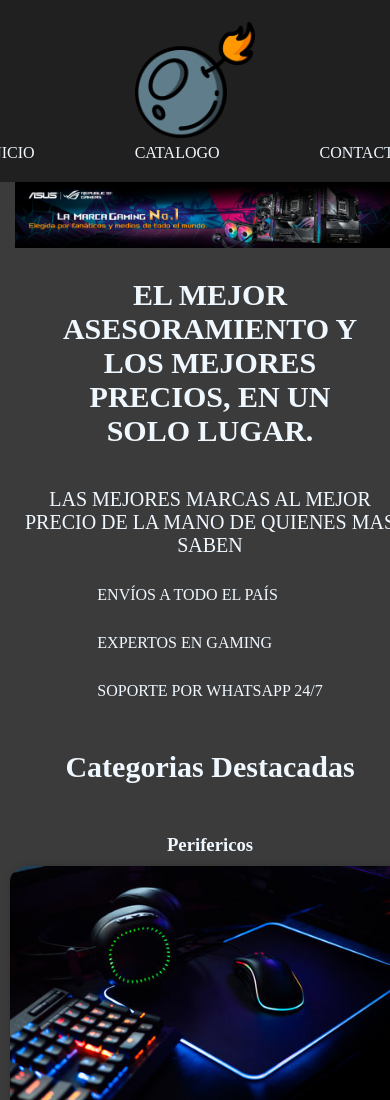
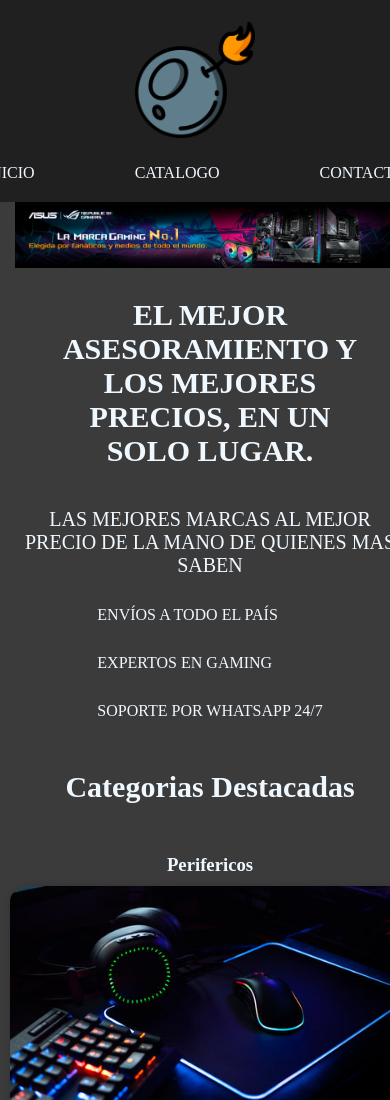
Before and after one commit to Romaa83/TP1_AW1, a website: page index.html in a window 390 px wide. Shown: the top 1100 px of the page. Drawn offline with Linux system fonts and the light colour scheme.

Commit message:
padding al logo

```diff
--- a/css/style.css
+++ b/css/style.css
@@ -160,6 +160,12 @@ footer{
         align-items: center;
         width: 100%;
     }
+
+    .Logo{
+        padding-bottom: 20px;
+        justify-content: center;
+        align-items: center;
+    }
     .texto__separado{
         display: flex;
         flex-direction: column;
```
